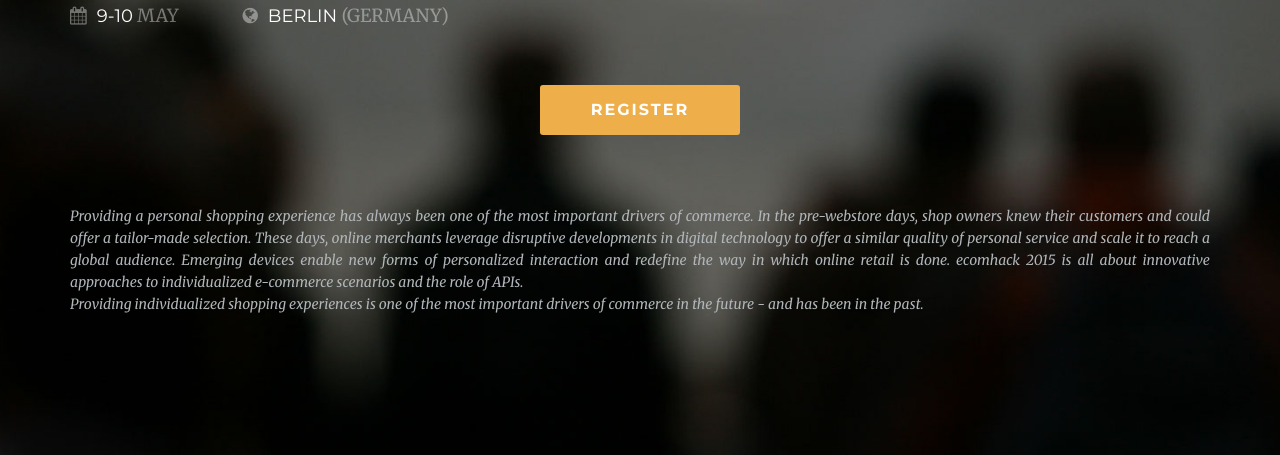
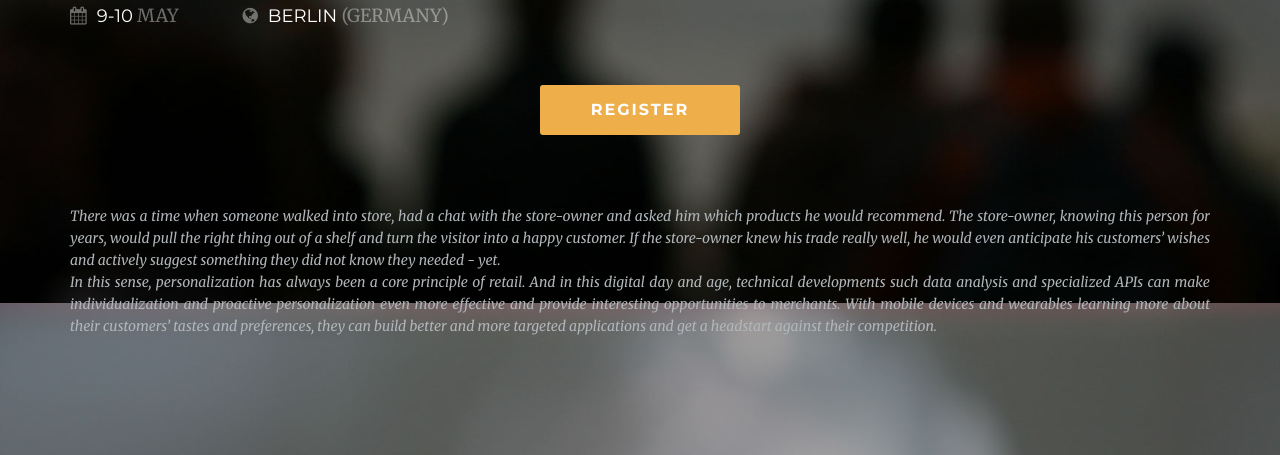
Before and after one commit to sphereio/ecomhack, a website: page index.html in a window 1280 px wide. Shown: the part 497-952 px from the top of the page. Drawn offline with nearby package versions, Linux system fonts and the light colour scheme; some packages are replaced by stand-ins of ours.

Commit message:
Inserted new teaser text

```diff
--- a/index.html
+++ b/index.html
@@ -108,10 +108,10 @@
 
 
                     <p class="description">
-                        Providing a personal shopping experience has always been one of the most important drivers of commerce. In the pre-webstore days, shop owners knew their customers and could offer a tailor-made selection. These days, online merchants leverage disruptive developments in digital technology to offer a similar quality of personal service and scale it to reach a global audience. Emerging devices enable new forms of personalized interaction and redefine the way in which online retail is done. ecomhack 2015 is all about innovative approaches to individualized e-commerce scenarios and the role of APIs.
+                        There was a time when someone walked into store, had a chat with the store-owner and asked him which products he would recommend. The store-owner, knowing this person for years, would pull the right thing out of a shelf and turn the visitor into a happy customer. If the store-owner knew his trade really well, he would even anticipate his customers’ wishes and actively suggest something they did not know they needed - yet.
                         <br>
-                        Providing individualized shopping experiences is one of the most important drivers of commerce in the future - and has been in the past.
-                    </p>
+                        In this sense, personalization has always been a core principle of retail. And in this digital day and age, technical developments such data analysis and specialized APIs can make individualization and proactive personalization even more effective and provide interesting opportunities to merchants. With mobile devices and wearables learning more about their customers’ tastes and preferences, they can build better and more targeted applications and get a headstart against their competition.
+                        </p>
 
 
 
```
